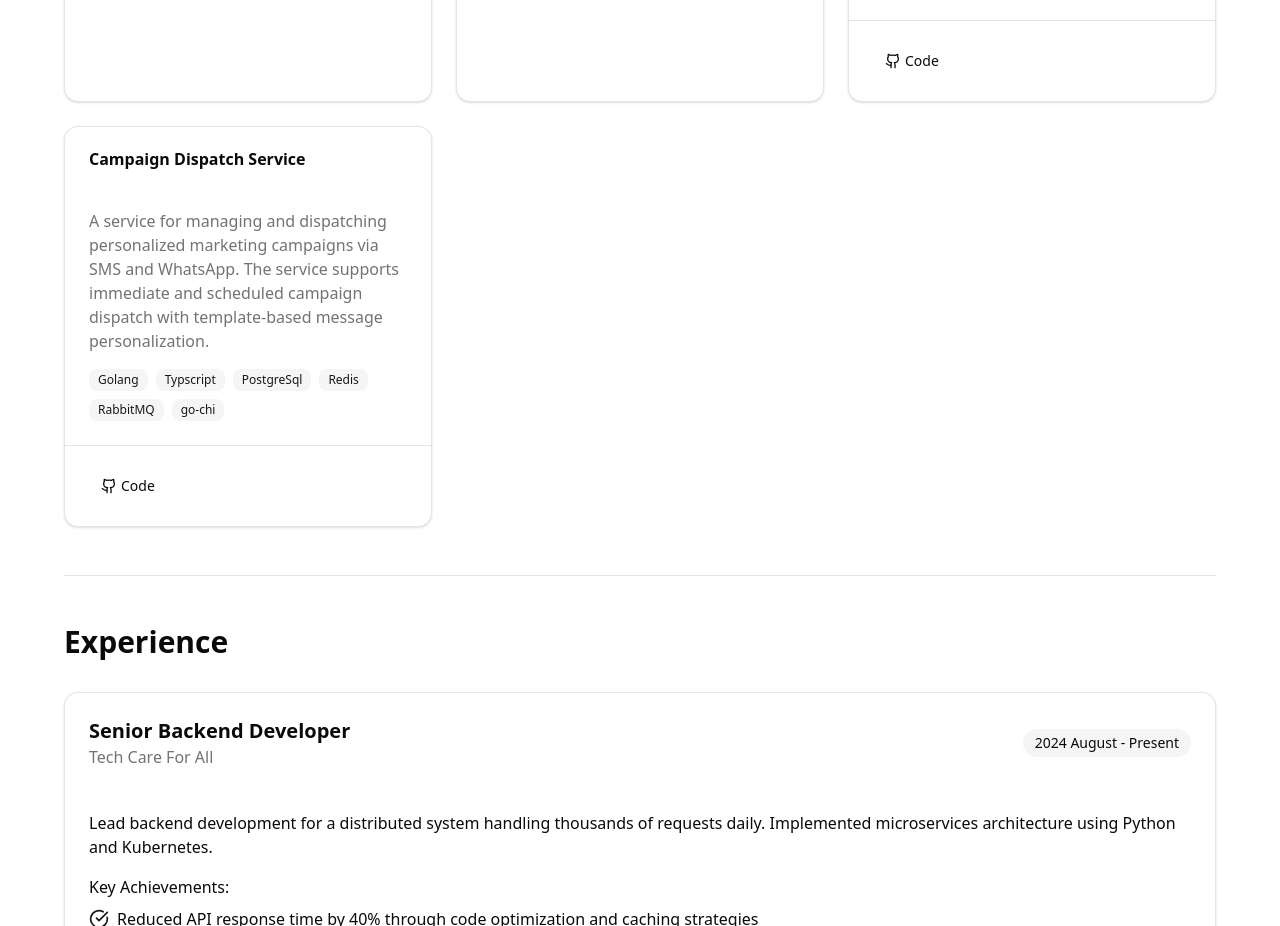
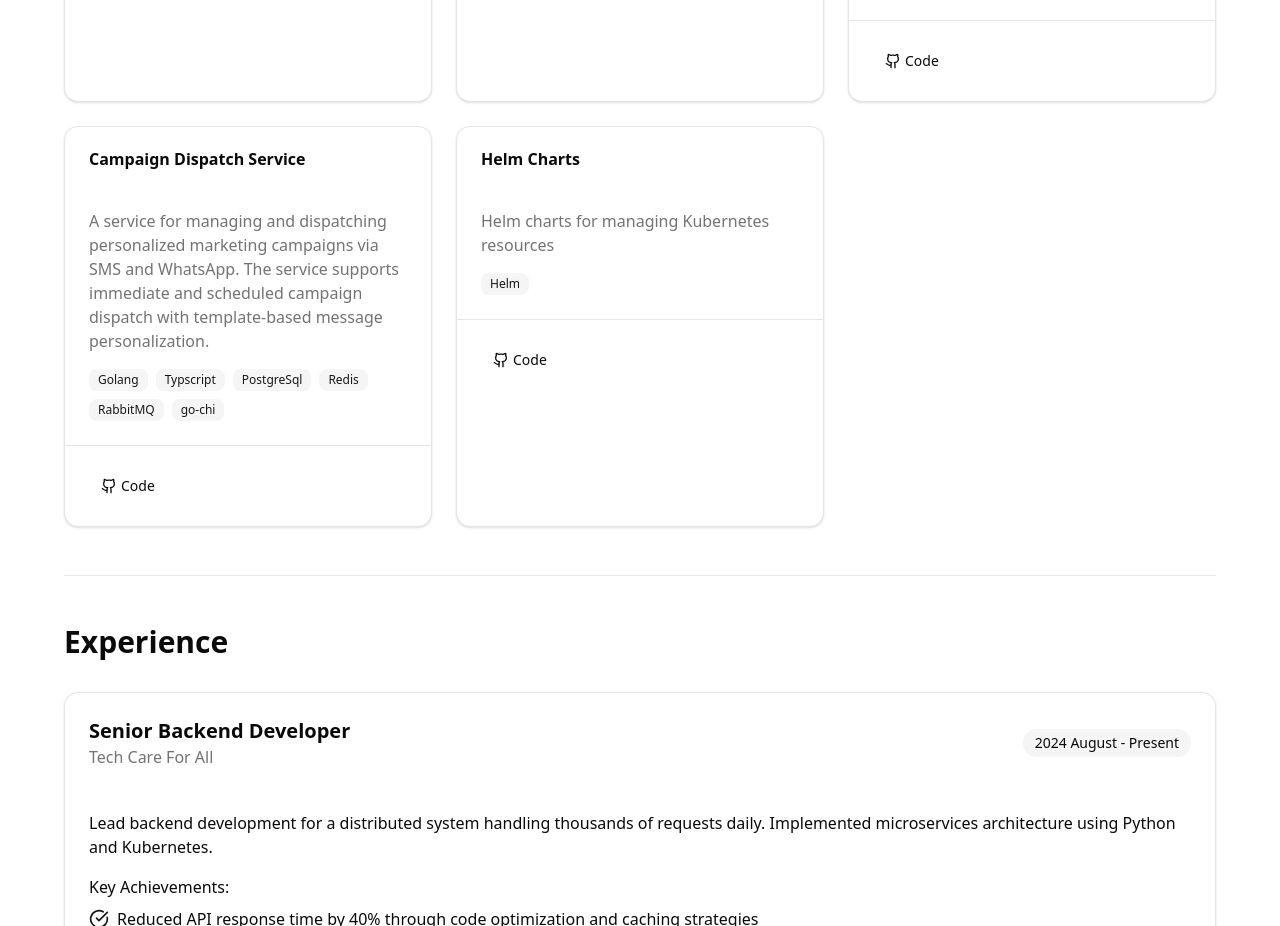
Before and after one commit to sangkips/portfolio, a Next.js app: page / in a window 1280 px wide. Shown: the part 2600-3526 px from the top of the page. Built offline with nearby package versions, Linux system fonts and the light colour scheme.

Commit message:
feat: Add Helm Charts project card to portfolio page.

```diff
--- a/app/page.tsx
+++ b/app/page.tsx
@@ -283,6 +283,13 @@ export default function Home() {
                 technologies={["Golang", "Typscript", "PostgreSql", "Redis", "RabbitMQ", "go-chi"]}
                 githubUrl="https://github.com/sangkips/campaign-dispatch-service"
               />
+
+              <ProjectCard
+                title="Helm Charts"
+                description="Helm charts for managing Kubernetes resources"
+                technologies={["Helm"]}
+                githubUrl="https://github.com/sangkips/fleet-infra"
+              />
             </div>
           </section>
 
```
